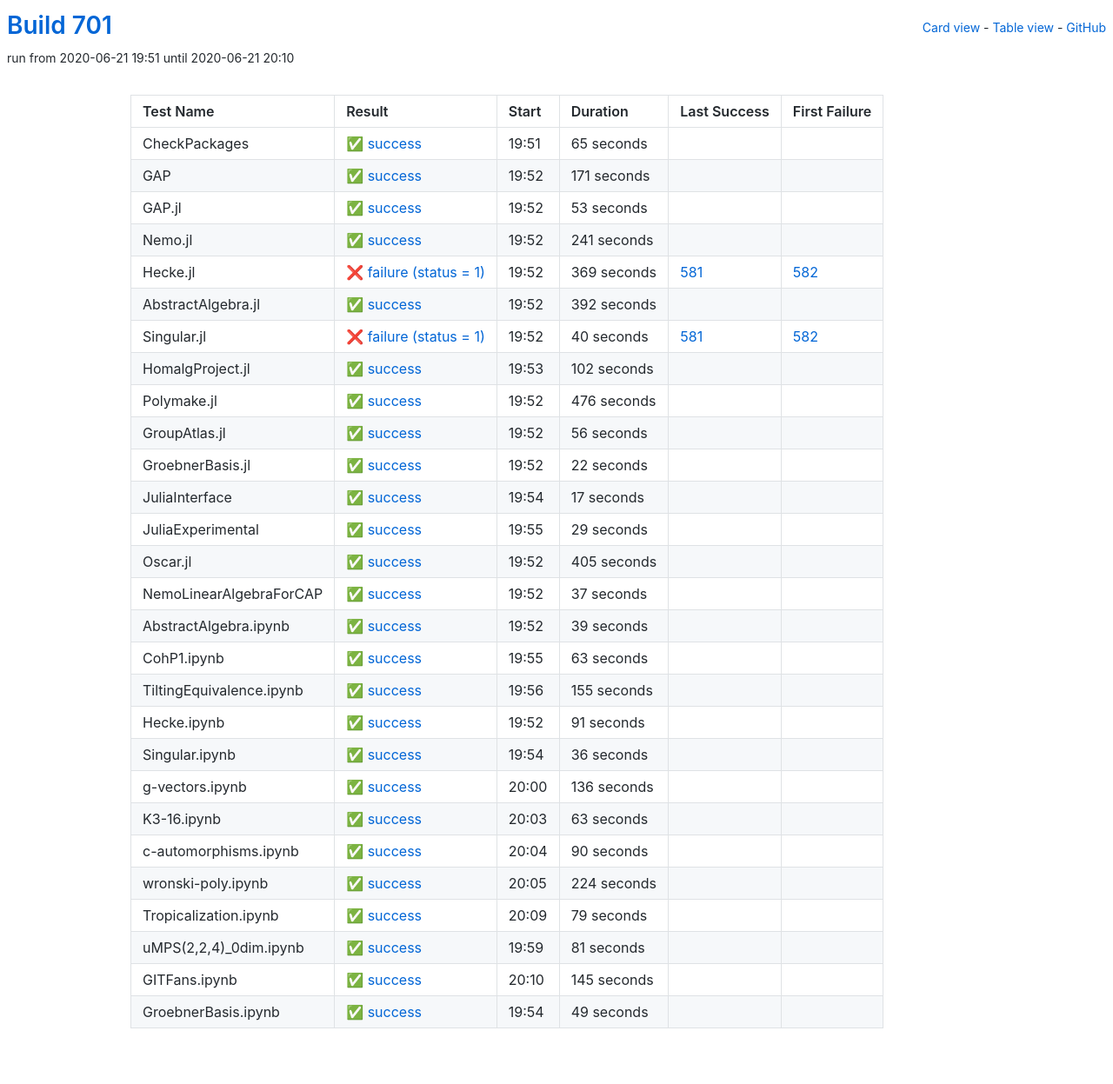
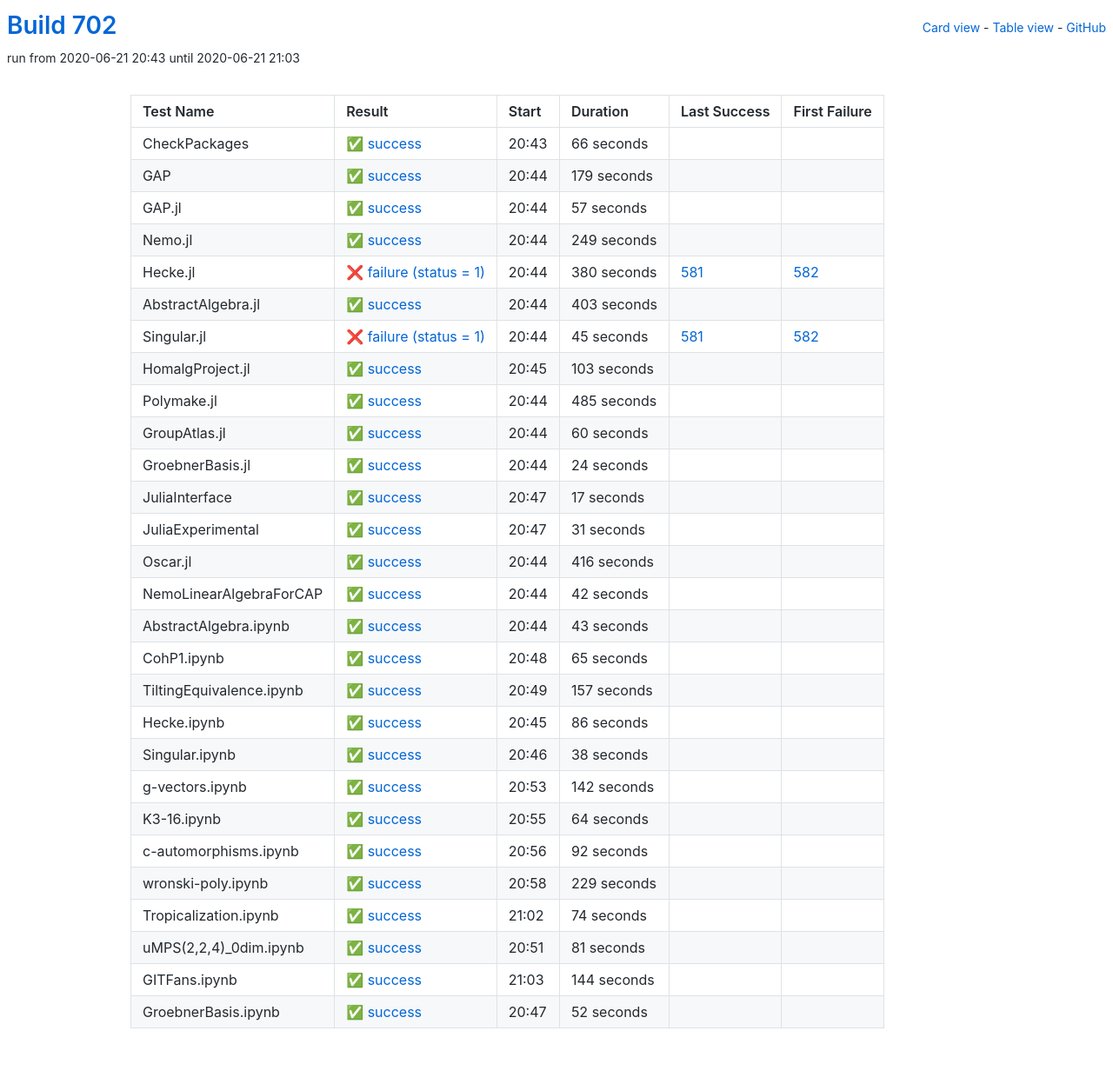
Before and after one commit to oscar-system/oscar-ci-status-1.4, a Jekyll site: the page built from table.html, in a window 1280 px wide. Shown: the whole page at 87% size. Built offline with Jekyll 4.4.1, drawn with Linux system fonts in a browser that asks for light colours.

Commit message:
Build #702

```diff
--- a/_data/ci.yml
+++ b/_data/ci.yml
@@ -1,6 +1,6 @@
 ---
-build: 701
-build_url: https://oscarci.mathematik.uni-kl.de/job/oscar-julia-1.4/701/
+build: 702
+build_url: https://oscarci.mathematik.uni-kl.de/job/oscar-julia-1.4/702/
 job: oscar-julia-1.4
 organization: oscar-system
 repo: oscar-ci-status-1.4
@@ -8,140 +8,140 @@ repourl: https://github.com/oscar-system/oscar-ci-status-1.4
 tests:
 - name: CheckPackages
   id: checkpackages
-  log: https://oscarci.mathematik.uni-kl.de/job/oscar-julia-1.4/701/artifact/logs/build-701/CheckPackages.log
-  start: 2020-06-21 19:51
+  log: https://oscarci.mathematik.uni-kl.de/job/oscar-julia-1.4/702/artifact/logs/build-702/CheckPackages.log
+  start: 2020-06-21 20:43
   success: true
   exitcode: 0
   status: success
-  duration: 65
+  duration: 66
   last_success: false
   last_success_url:
   first_failure: false
   first_failure_url:
 - name: GAP
   id: gap
-  log: https://oscarci.mathematik.uni-kl.de/job/oscar-julia-1.4/701/artifact/logs/build-701/GAP.log
-  start: 2020-06-21 19:52
+  log: https://oscarci.mathematik.uni-kl.de/job/oscar-julia-1.4/702/artifact/logs/build-702/GAP.log
+  start: 2020-06-21 20:44
   success: true
   exitcode: 0
   status: success
-  duration: 171
+  duration: 179
   last_success: false
   last_success_url:
   first_failure: false
   first_failure_url:
 - name: GAP.jl
   id: gap-jl
-  log: https://oscarci.mathematik.uni-kl.de/job/oscar-julia-1.4/701/artifact/logs/build-701/GAP.jl.log
-  start: 2020-06-21 19:52
+  log: https://oscarci.mathematik.uni-kl.de/job/oscar-julia-1.4/702/artifact/logs/build-702/GAP.jl.log
+  start: 2020-06-21 20:44
   success: true
   exitcode: 0
   status: success
-  duration: 53
+  duration: 57
   last_success: false
   last_success_url:
   first_failure: false
   first_failure_url:
 - name: Nemo.jl
   id: nemo-jl
-  log: https://oscarci.mathematik.uni-kl.de/job/oscar-julia-1.4/701/artifact/logs/build-701/Nemo.jl.log
-  start: 2020-06-21 19:52
+  log: https://oscarci.mathematik.uni-kl.de/job/oscar-julia-1.4/702/artifact/logs/build-702/Nemo.jl.log
+  start: 2020-06-21 20:44
   success: true
   exitcode: 0
   status: success
-  duration: 241
+  duration: 249
   last_success: false
   last_success_url:
   first_failure: false
   first_failure_url:
 - name: Hecke.jl
   id: hecke-jl
-  log: https://oscarci.mathematik.uni-kl.de/job/oscar-julia-1.4/701/artifact/logs/build-701/Hecke.jl.log
-  start: 2020-06-21 19:52
+  log: https://oscarci.mathematik.uni-kl.de/job/oscar-julia-1.4/702/artifact/logs/build-702/Hecke.jl.log
+  start: 2020-06-21 20:44
   success: false
   exitcode: 1
   status: failure
-  duration: 369
+  duration: 380
   last_success: 581
   last_success_url: https://oscarci.mathematik.uni-kl.de/job/oscar-julia-1.4/581/
   first_failure: 582
   first_failure_url: https://oscarci.mathematik.uni-kl.de/job/oscar-julia-1.4/582/
 - name: AbstractAlgebra.jl
   id: abstractalgebra-jl
-  log: https://oscarci.mathematik.uni-kl.de/job/oscar-julia-1.4/701/artifact/logs/build-701/AbstractAlgebra.jl.log
-  start: 2020-06-21 19:52
+  log: https://oscarci.mathematik.uni-kl.de/job/oscar-julia-1.4/702/artifact/logs/build-702/AbstractAlgebra.jl.log
+  start: 2020-06-21 20:44
   success: true
   exitcode: 0
   status: success
-  duration: 392
+  duration: 403
   last_success: false
   last_success_url:
   first_failure: false
   first_failure_url:
 - name: Singular.jl
   id: singular-jl
-  log: https://oscarci.mathematik.uni-kl.de/job/oscar-julia-1.4/701/artifact/logs/build-701/Singular.jl.log
-  start: 2020-06-21 19:52
+  log: https://oscarci.mathematik.uni-kl.de/job/oscar-julia-1.4/702/artifact/logs/build-702/Singular.jl.log
+  start: 2020-06-21 20:44
   success: false
   exitcode: 1
   status: failure
-  duration: 40
+  duration: 45
   last_success: 581
   last_success_url: https://oscarci.mathematik.uni-kl.de/job/oscar-julia-1.4/581/
   first_failure: 582
   first_failure_url: https://oscarci.mathematik.uni-kl.de/job/oscar-julia-1.4/582/
 - name: HomalgProject.jl
   id: homalgproject-jl
-  log: https://oscarci.mathematik.uni-kl.de/job/oscar-julia-1.4/701/artifact/logs/build-701/HomalgProject.jl.log
-  start: 2020-06-21 19:53
+  log: https://oscarci.mathematik.uni-kl.de/job/oscar-julia-1.4/702/artifact/logs/build-702/HomalgProject.jl.log
+  start: 2020-06-21 20:45
   success: true
   exitcode: 0
   status: success
-  duration: 102
+  duration: 103
   last_success: false
   last_success_url:
   first_failure: false
   first_failure_url:
 - name: Polymake.jl
   id: polymake-jl
-  log: https://oscarci.mathematik.uni-kl.de/job/oscar-julia-1.4/701/artifact/logs/build-701/Polymake.jl.log
-  start: 2020-06-21 19:52
+  log: https://oscarci.mathematik.uni-kl.de/job/oscar-julia-1.4/702/artifact/logs/build-702/Polymake.jl.log
+  start: 2020-06-21 20:44
   success: true
   exitcode: 0
   status: success
-  duration: 476
+  duration: 485
   last_success: false
   last_success_url:
   first_failure: false
   first_failure_url:
 - name: GroupAtlas.jl
   id: groupatlas-jl
-  log: https://oscarci.mathematik.uni-kl.de/job/oscar-julia-1.4/701/artifact/logs/build-701/GroupAtlas.jl.log
-  start: 2020-06-21 19:52
+  log: https://oscarci.mathematik.uni-kl.de/job/oscar-julia-1.4/702/artifact/logs/build-702/GroupAtlas.jl.log
+  start: 2020-06-21 20:44
   success: true
   exitcode: 0
   status: success
-  duration: 56
+  duration: 60
   last_success: false
   last_success_url:
   first_failure: false
   first_failure_url:
 - name: GroebnerBasis.jl
   id: groebnerbasis-jl
-  log: https://oscarci.mathematik.uni-kl.de/job/oscar-julia-1.4/701/artifact/logs/build-701/GroebnerBasis.jl.log
-  start: 2020-06-21 19:52
+  log: https://oscarci.mathematik.uni-kl.de/job/oscar-julia-1.4/702/artifact/logs/build-702/GroebnerBasis.jl.log
+  start: 2020-06-21 20:44
   success: true
   exitcode: 0
   status: success
-  duration: 22
+  duration: 24
   last_success: false
   last_success_url:
   first_failure: false
   first_failure_url:
 - name: JuliaInterface
   id: juliainterface
-  log: https://oscarci.mathematik.uni-kl.de/job/oscar-julia-1.4/701/artifact/logs/build-701/JuliaInterface.log
-  start: 2020-06-21 19:54
+  log: https://oscarci.mathematik.uni-kl.de/job/oscar-julia-1.4/702/artifact/logs/build-702/JuliaInterface.log
+  start: 2020-06-21 20:47
   success: true
   exitcode: 0
   status: success
@@ -152,164 +152,164 @@ tests:
   first_failure_url:
 - name: JuliaExperimental
   id: juliaexperimental
-  log: https://oscarci.mathematik.uni-kl.de/job/oscar-julia-1.4/701/artifact/logs/build-701/JuliaExperimental.log
-  start: 2020-06-21 19:55
+  log: https://oscarci.mathematik.uni-kl.de/job/oscar-julia-1.4/702/artifact/logs/build-702/JuliaExperimental.log
+  start: 2020-06-21 20:47
   success: true
   exitcode: 0
   status: success
-  duration: 29
+  duration: 31
   last_success: false
   last_success_url:
   first_failure: false
   first_failure_url:
 - name: Oscar.jl
   id: oscar-jl
-  log: https://oscarci.mathematik.uni-kl.de/job/oscar-julia-1.4/701/artifact/logs/build-701/Oscar.jl.log
-  start: 2020-06-21 19:52
+  log: https://oscarci.mathematik.uni-kl.de/job/oscar-julia-1.4/702/artifact/logs/build-702/Oscar.jl.log
+  start: 2020-06-21 20:44
   success: true
   exitcode: 0
   status: success
-  duration: 405
+  duration: 416
   last_success: false
   last_success_url:
   first_failure: false
   first_failure_url:
 - name: NemoLinearAlgebraForCAP
   id: nemolinearalgebraforcap
-  log: https://oscarci.mathematik.uni-kl.de/job/oscar-julia-1.4/701/artifact/logs/build-701/NemoLinearAlgebraForCAP.log
-  start: 2020-06-21 19:52
+  log: https://oscarci.mathematik.uni-kl.de/job/oscar-julia-1.4/702/artifact/logs/build-702/NemoLinearAlgebraForCAP.log
+  start: 2020-06-21 20:44
   success: true
   exitcode: 0
   status: success
-  duration: 37
+  duration: 42
   last_success: false
   last_success_url:
   first_failure: false
   first_failure_url:
 - name: AbstractAlgebra.ipynb
   id: abstractalgebra-ipynb
-  log: https://oscarci.mathematik.uni-kl.de/job/oscar-julia-1.4/701/artifact/logs/build-701/AbstractAlgebra.ipynb.log
-  start: 2020-06-21 19:52
+  log: https://oscarci.mathematik.uni-kl.de/job/oscar-julia-1.4/702/artifact/logs/build-702/AbstractAlgebra.ipynb.log
+  start: 2020-06-21 20:44
   success: true
   exitcode: 0
   status: success
-  duration: 39
+  duration: 43
   last_success: false
   last_success_url:
   first_failure: false
   first_failure_url:
 - name: CohP1.ipynb
   id: cohp1-ipynb
-  log: https://oscarci.mathematik.uni-kl.de/job/oscar-julia-1.4/701/artifact/logs/build-701/CohP1.ipynb.log
-  start: 2020-06-21 19:55
+  log: https://oscarci.mathematik.uni-kl.de/job/oscar-julia-1.4/702/artifact/logs/build-702/CohP1.ipynb.log
+  start: 2020-06-21 20:48
   success: true
   exitcode: 0
   status: success
-  duration: 63
+  duration: 65
   last_success: false
   last_success_url:
   first_failure: false
   first_failure_url:
 - name: TiltingEquivalence.ipynb
   id: tiltingequivalence-ipynb
-  log: https://oscarci.mathematik.uni-kl.de/job/oscar-julia-1.4/701/artifact/logs/build-701/TiltingEquivalence.ipynb.log
-  start: 2020-06-21 19:56
+  log: https://oscarci.mathematik.uni-kl.de/job/oscar-julia-1.4/702/artifact/logs/build-702/TiltingEquivalence.ipynb.log
+  start: 2020-06-21 20:49
   success: true
   exitcode: 0
   status: success
-  duration: 155
+  duration: 157
   last_success: false
   last_success_url:
   first_failure: false
   first_failure_url:
 - name: Hecke.ipynb
   id: hecke-ipynb
-  log: https://oscarci.mathematik.uni-kl.de/job/oscar-julia-1.4/701/artifact/logs/build-701/Hecke.ipynb.log
-  start: 2020-06-21 19:52
+  log: https://oscarci.mathematik.uni-kl.de/job/oscar-julia-1.4/702/artifact/logs/build-702/Hecke.ipynb.log
+  start: 2020-06-21 20:45
   success: true
   exitcode: 0
   status: success
-  duration: 91
+  duration: 86
   last_success: false
   last_success_url:
   first_failure: false
   first_failure_url:
 - name: Singular.ipynb
   id: singular-ipynb
-  log: https://oscarci.mathematik.uni-kl.de/job/oscar-julia-1.4/701/artifact/logs/build-701/Singular.ipynb.log
-  start: 2020-06-21 19:54
+  log: https://oscarci.mathematik.uni-kl.de/job/oscar-julia-1.4/702/artifact/logs/build-702/Singular.ipynb.log
+  start: 2020-06-21 20:46
   success: true
   exitcode: 0
   status: success
-  duration: 36
+  duration: 38
   last_success: false
   last_success_url:
   first_failure: false
   first_failure_url:
 - name: g-vectors.ipynb
   id: g-vectors-ipynb
-  log: https://oscarci.mathematik.uni-kl.de/job/oscar-julia-1.4/701/artifact/logs/build-701/g-vectors.ipynb.log
-  start: 2020-06-21 20:00
+  log: https://oscarci.mathematik.uni-kl.de/job/oscar-julia-1.4/702/artifact/logs/build-702/g-vectors.ipynb.log
+  start: 2020-06-21 20:53
   success: true
   exitcode: 0
   status: success
-  duration: 136
+  duration: 142
   last_success: false
   last_success_url:
   first_failure: false
   first_failure_url:
 - name: K3-16.ipynb
   id: k3-16-ipynb
-  log: https://oscarci.mathematik.uni-kl.de/job/oscar-julia-1.4/701/artifact/logs/build-701/K3-16.ipynb.log
-  start: 2020-06-21 20:03
+  log: https://oscarci.mathematik.uni-kl.de/job/oscar-julia-1.4/702/artifact/logs/build-702/K3-16.ipynb.log
+  start: 2020-06-21 20:55
   success: true
   exitcode: 0
   status: success
-  duration: 63
+  duration: 64
   last_success: false
   last_success_url:
   first_failure: false
   first_failure_url:
 - name: c-automorphisms.ipynb
   id: c-automorphisms-ipynb
-  log: https://oscarci.mathematik.uni-kl.de/job/oscar-julia-1.4/701/artifact/logs/build-701/c-automorphisms.ipynb.log
-  start: 2020-06-21 20:04
+  log: https://oscarci.mathematik.uni-kl.de/job/oscar-julia-1.4/702/artifact/logs/build-702/c-automorphisms.ipynb.log
+  start: 2020-06-21 20:56
   success: true
   exitcode: 0
   status: success
-  duration: 90
+  duration: 92
   last_success: false
   last_success_url:
   first_failure: false
   first_failure_url:
 - name: wronski-poly.ipynb
   id: wronski-poly-ipynb
-  log: https://oscarci.mathematik.uni-kl.de/job/oscar-julia-1.4/701/artifact/logs/build-701/wronski-poly.ipynb.log
-  start: 2020-06-21 20:05
+  log: https://oscarci.mathematik.uni-kl.de/job/oscar-julia-1.4/702/artifact/logs/build-702/wronski-poly.ipynb.log
+  start: 2020-06-21 20:58
   success: true
   exitcode: 0
   status: success
-  duration: 224
+  duration: 229
   last_success: false
   last_success_url:
   first_failure: false
   first_failure_url:
 - name: Tropicalization.ipynb
   id: tropicalization-ipynb
-  log: https://oscarci.mathematik.uni-kl.de/job/oscar-julia-1.4/701/artifact/logs/build-701/Tropicalization.ipynb.log
-  start: 2020-06-21 20:09
+  log: https://oscarci.mathematik.uni-kl.de/job/oscar-julia-1.4/702/artifact/logs/build-702/Tropicalization.ipynb.log
+  start: 2020-06-21 21:02
   success: true
   exitcode: 0
   status: success
-  duration: 79
+  duration: 74
   last_success: false
   last_success_url:
   first_failure: false
   first_failure_url:
 - name: uMPS(2,2,4)_0dim.ipynb
   id: umps-2-2-4-0dim-ipynb
-  log: https://oscarci.mathematik.uni-kl.de/job/oscar-julia-1.4/701/artifact/logs/build-701/uMPS-2-2-4-_0dim.ipynb.log
-  start: 2020-06-21 19:59
+  log: https://oscarci.mathematik.uni-kl.de/job/oscar-julia-1.4/702/artifact/logs/build-702/uMPS-2-2-4-_0dim.ipynb.log
+  start: 2020-06-21 20:51
   success: true
   exitcode: 0
   status: success
@@ -320,24 +320,24 @@ tests:
   first_failure_url:
 - name: GITFans.ipynb
   id: gitfans-ipynb
-  log: https://oscarci.mathematik.uni-kl.de/job/oscar-julia-1.4/701/artifact/logs/build-701/GITFans.ipynb.log
-  start: 2020-06-21 20:10
+  log: https://oscarci.mathematik.uni-kl.de/job/oscar-julia-1.4/702/artifact/logs/build-702/GITFans.ipynb.log
+  start: 2020-06-21 21:03
   success: true
   exitcode: 0
   status: success
-  duration: 145
+  duration: 144
   last_success: false
   last_success_url:
   first_failure: false
   first_failure_url:
 - name: GroebnerBasis.ipynb
   id: groebnerbasis-ipynb
-  log: https://oscarci.mathematik.uni-kl.de/job/oscar-julia-1.4/701/artifact/logs/build-701/GroebnerBasis.ipynb.log
-  start: 2020-06-21 19:54
+  log: https://oscarci.mathematik.uni-kl.de/job/oscar-julia-1.4/702/artifact/logs/build-702/GroebnerBasis.ipynb.log
+  start: 2020-06-21 20:47
   success: true
   exitcode: 0
   status: success
-  duration: 49
+  duration: 52
   last_success: false
   last_success_url:
   first_failure: false
```
Also changed, not shown: README.md.
